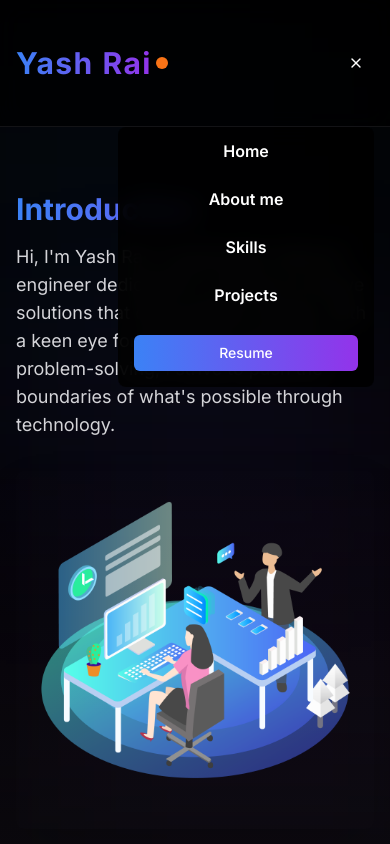
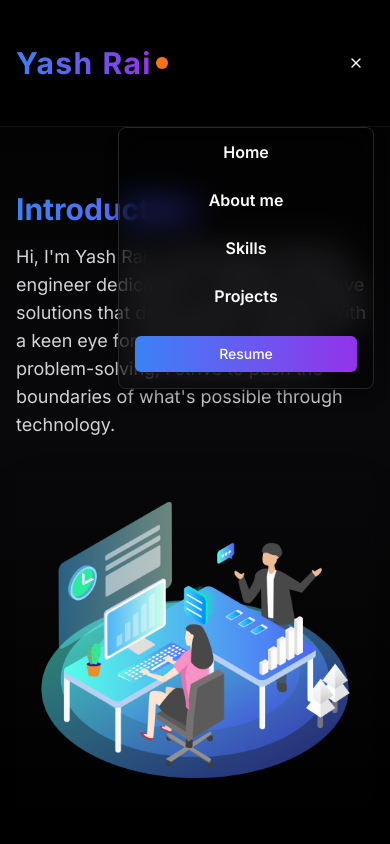
Before and after one commit to yasshrai/portfolio, a Next.js app: page /about in a window 390 px wide. Shown: the top 844 px of the page. Built offline with nearby package versions, Linux system fonts and the light colour scheme.

Commit message:
some ui changes

```diff
--- a/src/app/about/page.tsx
+++ b/src/app/about/page.tsx
@@ -41,12 +41,12 @@ export default function About() {
 
   return (
     <main className="flex flex-col w-screen min-h-screen bg-gradient-to-b from-black to-zinc-950 text-white overflow-hidden">
-      {/* Background gradients */}
       <div className="pointer-events-none fixed inset-0">
-        <div className="absolute inset-0 bg-gradient-to-b from-black/95 via-black/90 to-zinc-950/95" />
-        <div className="absolute right-0 top-0 h-[500px] w-[500px] bg-blue-500/5 blur-[100px]" />
-        <div className="absolute bottom-0 left-0 h-[500px] w-[500px] bg-purple-500/5 blur-[100px]" />
+        <div className="absolute inset-0 bg-gradient-to-b from-black via-zinc-950 to-black" />
+        <div className="absolute right-0 top-0 h-[500px] w-[500px] bg-white/2 blur-[120px]" />
+        <div className="absolute bottom-0 left-0 h-[500px] w-[500px] bg-zinc-500/3 blur-[120px]" />
       </div>
+
 
       <motion.div
         initial={{ opacity: 0 }}
--- a/src/app/api/contact/route.ts
+++ /dev/null
@@ -1,40 +0,0 @@
-import { NextResponse } from 'next/server'
-import nodemailer from 'nodemailer'
-
-export async function POST(req: Request) {
-  const { name, email, message } = await req.json()
-  // Create transporter using Gmail's SMTP service
-  const transporter = nodemailer.createTransport({
-    service: 'gmail',        // Gmail service (uses SMTP settings automatically)
-    secure: true,            // Use SSL (recommended with port 465)
-    port: 465,               // Port 465 for SSL
-    auth: {
-      user: process.env.EMAIL_USER,    // Your Gmail address
-      pass: process.env.EMAIL_PASSWORD,  // App password (if 2FA is enabled)
-    },
-  })
-
-  try {
-    // Send email
-    await transporter.sendMail({
-      from: process.env.EMAIL_FROM,      // Sender email
-      to: process.env.EMAIL_TO,          // Recipient email
-      subject: `New message from ${name}`, // Subject of the email
-      text: `
-        Name: ${name}
-        Email/Number: ${email}
-        Message: ${message}
-      `,
-      html: `
-        <p><strong>Name:</strong> ${name}</p>
-        <p><strong>Email/Number:</strong> ${email}</p>
-        <p><strong>Message:</strong> ${message}</p>
-      `,
-    })
-
-    // Return success response
-    return NextResponse.json({ message: 'Email sent successfully' }, { status: 200 })
-  } catch (error) {
-    return NextResponse.json({ error: `Failed to send email` }, { status: 500 })
-  }
-}
--- a/src/app/components/NavBar.tsx
+++ b/src/app/components/NavBar.tsx
@@ -67,15 +67,15 @@ export default function Navbar() {
             size="lg"
             className="mt-6 bg-gradient-to-r from-blue-500 to-purple-600 text-white hover:opacity-90"
           >
-            <Link href="/yashrai_resume.pdf"  target="_blank">
+            <Link href="/yashrai_resume.pdf" target="_blank">
               Resume <Download className="ml-2" size={20} />
             </Link>
           </Button>
         </motion.div>
 
         <motion.div initial={{ opacity: 0 }} animate={{ opacity: 1 }} transition={{ delay: 0.2 }} className="sm:hidden">
-          <Button variant="ghost" size="icon" onClick={handleChange}>
-            {mobileMenu ? <Menu className="h-6 w-6 text-white" /> : <X className="h-6 w-6 text-white" />}
+          <Button variant="ghost" size="icon" onClick={handleChange} className=" hover:bg-stone-900">
+            {mobileMenu ? <Menu className="h-6 w-6 text-white " /> : <X className="h-6 w-6 text-white" />}
           </Button>
         </motion.div>
       </motion.nav>
@@ -87,7 +87,9 @@ export default function Navbar() {
             animate={{ opacity: 1, x: 0 }}
             exit={{ opacity: 0, x: 100 }}
             transition={{ type: "spring", stiffness: 100 }}
-            className="sm:hidden flex flex-col text-white h-auto w-64 fixed right-4 top-[15vh] bg-black/90 backdrop-blur-md z-50 rounded-lg overflow-hidden"
+            className="sm:hidden flex flex-col text-white h-auto w-64 fixed right-4 top-[15vh] bg-black/30 backdrop-blur-lg backdrop-saturate-150 z-50 rounded-lg overflow-hidden border border-zinc-800 shadow-lg shadow-black/40"
+
+
           >
             {[
               { name: "Home", route: "" },
--- a/src/app/project/page.tsx
+++ b/src/app/project/page.tsx
@@ -48,11 +48,11 @@ const projects = [
 export default function Project() {
   return (
     <main className="flex flex-col w-screen min-h-screen bg-gradient-to-b from-black to-zinc-950 text-white overflow-hidden">
-      {/* Background gradients */}
+       {/* Background gradients */}
       <div className="pointer-events-none fixed inset-0">
-        <div className="absolute inset-0 bg-gradient-to-b from-black/95 via-black/90 to-zinc-950/95" />
-        <div className="absolute right-0 top-0 h-[500px] w-[500px] bg-blue-500/5 blur-[100px]" />
-        <div className="absolute bottom-0 left-0 h-[500px] w-[500px] bg-purple-500/5 blur-[100px]" />
+        <div className="absolute inset-0 bg-gradient-to-b from-black via-zinc-950 to-black" />
+        <div className="absolute right-0 top-0 h-[500px] w-[500px] bg-white/2 blur-[120px]" />
+        <div className="absolute bottom-0 left-0 h-[500px] w-[500px] bg-zinc-500/3 blur-[120px]" />
       </div>
       <motion.section
         initial={{ opacity: 0 }}
--- a/src/app/skills/page.tsx
+++ b/src/app/skills/page.tsx
@@ -30,11 +30,10 @@ export default function Skills() {
     <main className="flex flex-col w-screen min-h-screen bg-gradient-to-b from-black to-zinc-950 text-white overflow-hidden">
       {/* Background gradients */}
       <div className="pointer-events-none fixed inset-0">
-        <div className="absolute inset-0 bg-gradient-to-b from-black/95 via-black/90 to-zinc-950/95" />
-        <div className="absolute right-0 top-0 h-[500px] w-[500px] bg-blue-500/5 blur-[100px]" />
-        <div className="absolute bottom-0 left-0 h-[500px] w-[500px] bg-purple-500/5 blur-[100px]" />
+        <div className="absolute inset-0 bg-gradient-to-b from-black via-zinc-950 to-black" />
+        <div className="absolute right-0 top-0 h-[500px] w-[500px] bg-white/2 blur-[120px]" />
+        <div className="absolute bottom-0 left-0 h-[500px] w-[500px] bg-zinc-500/3 blur-[120px]" />
       </div>
-
       <motion.section
         initial={{ opacity: 0 }}
         animate={{ opacity: 1 }}
```
